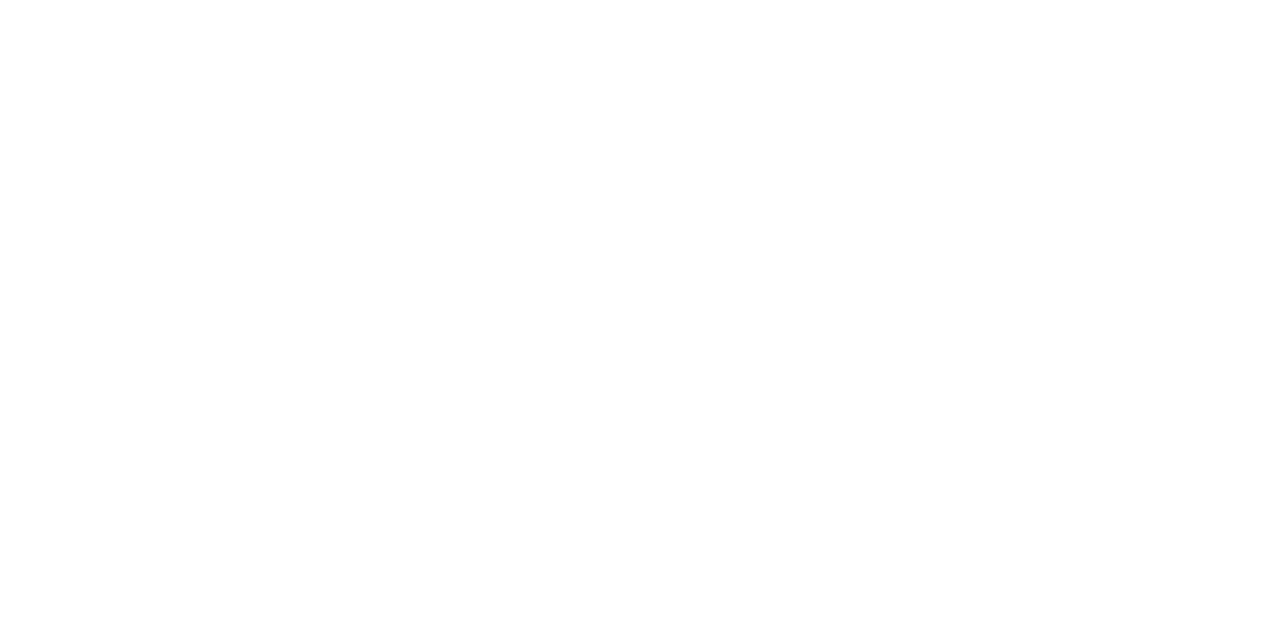
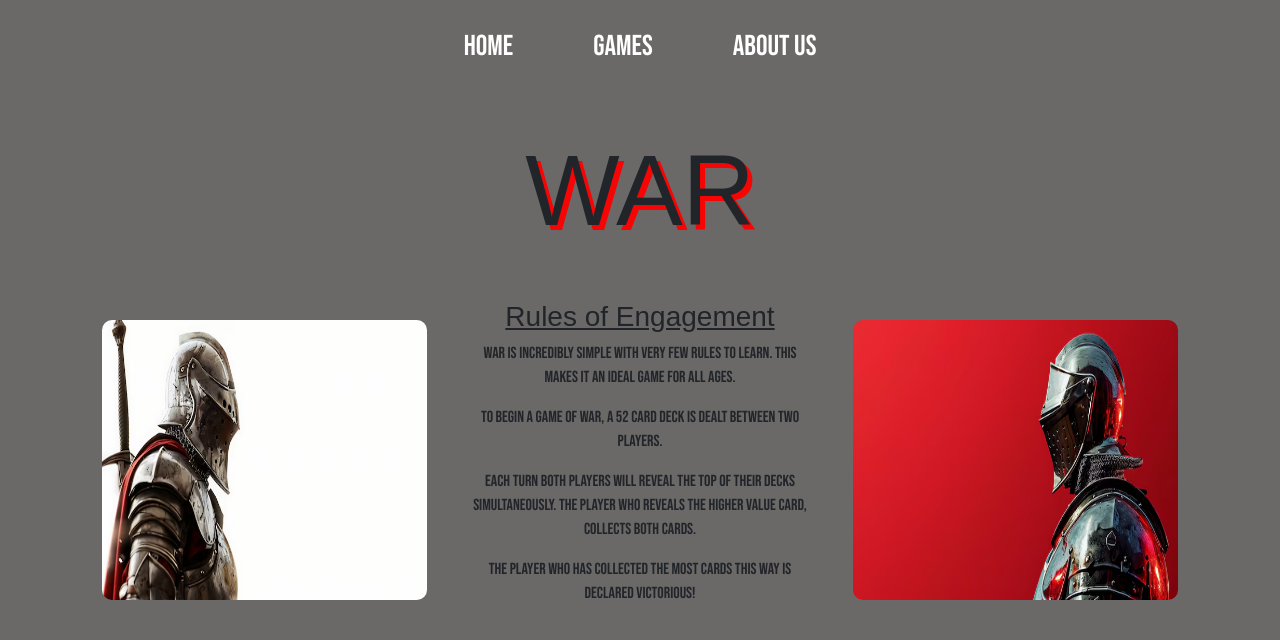
Before and after one commit to aMononito/group8MVP121624_fork_copy, a plain HTML site: page index.html in a window 1280 px wide. Drawn offline with nearby package versions, Linux system fonts and the light colour scheme.

Commit message:
Intro Page

```diff
--- a/assets/css/style.css
+++ b/assets/css/style.css
@@ -0,0 +1,120 @@
+* {
+    padding: 0;
+    margin: 0;
+    box-sizing: border-box;
+  }
+
+  html,
+  body {
+    font-family: "Bebas Neue", serif;
+    background-color: rgb(107, 104, 104);
+  }
+
+  header {
+    display: flex;
+    justify-content: center;
+    align-items: center;
+    height: 80px;
+  }
+
+  /**************************/
+  /* NAVIGATION */
+  /**************************/
+
+  nav {
+    width: 100%;
+  }
+
+  ul {
+    list-style: none;
+    display: flex;
+    gap: 5rem;
+    justify-content: center;
+    padding: 0;
+    margin: 0;
+  }
+
+  li {
+    font-size: 50px;
+  }
+
+  .main-nav-link {
+    text-decoration: none;
+    color: white;
+  }
+
+  .main-nav-link:link,
+  .main-nav-link:visited {
+    display: inline-block;
+    text-decoration: none;
+    color: white;
+    font-weight: 500;
+    font-size: 1.8rem;
+    transition: all 0.3s;
+  }
+
+  .main-nav-link:hover,
+  .main-nav-link:active {
+    color: rgb(243, 99, 99);
+  }
+
+  /**************************/
+  /*  BODY  */
+  /**************************/
+
+  main {
+  }
+
+  h1 {
+    display: block;
+    text-align: center;
+    font-size: 100px;
+    margin: 50px auto;
+    font-family: "Stencil Std", fantasy;
+    text-shadow: 5px 5px rgb(247, 5, 5)
+  }
+
+  h3 {
+    font-family: Stencil Std, fantasy;
+  }
+  .knight-one {
+    height: 280px;
+    width: 325px;
+    margin: 20px;
+    border-radius: 10px;
+
+
+  }
+
+  .knight-two {
+    height: 280px;
+    width: 325px;
+    margin: 20px;
+    border-radius: 10px;
+
+  }
+  #game-btns {
+    display: flex;
+    flex-direction: column;
+    justify-content: center;
+    align-items: center;
+    height: 100%;
+  }
+
+  .btn {
+    display: block;
+    font-size: 2rem;
+    padding: 1rem 2.5rem;
+    border-radius: 15px;
+
+    cursor: pointer;
+    margin-bottom: 10px;
+    background-color: rgb(243, 99, 99);
+    border-color: rgb(243, 99, 99);
+  }
+
+  .btn-primary:hover,
+  .btn-primary:active {
+    background-color: rgb(182, 76, 76);
+    border-color: rgb(182, 76, 76);
+  }
--- a/assets/css/war.css
+++ b/assets/css/war.css
@@ -70,11 +70,29 @@
   text-align: center;
   font-size: 100px;
   margin: 50px auto;
+  font-family: "Stencil Std", fantasy;
+  text-shadow: 5px 5px rgb(247, 5, 5)
 }
 
-.game {
+h3 {
+  font-family: Stencil Std, fantasy;
+}
+.knight-one {
+  height: 280px;
+  width: 325px;
+  margin: 20px;
+  border-radius: 10px;
+
+
 }
 
+.knight-two {
+  height: 280px;
+  width: 325px;
+  margin: 20px;
+  border-radius: 10px;
+
+}
 #game-btns {
   display: flex;
   flex-direction: column;
--- a/index.html
+++ b/index.html
@@ -3,13 +3,75 @@
   <head>
     <meta charset="UTF-8" />
     <meta name="viewport" content="width=device-width, initial-scale=1.0" />
+    <link rel="icon" type="image/png" href="Media/faviconGroup8White.png" />
+
+    <link rel="preconnect" href="https://fonts.googleapis.com" />
+    <link rel="preconnect" href="https://fonts.gstatic.com" crossorigin />
+    <link
+      href="https://fonts.googleapis.com/css2?family=Bebas+Neue&family=Rubik:ital,wght@0,300..900;1,300..900&display=swap"
+      rel="stylesheet"
+    />
+    <link
+      href="https://cdn.jsdelivr.net/npm/bootstrap@5.3.3/dist/css/bootstrap.min.css"
+      rel="stylesheet"
+      integrity="sha384-QWTKZyjpPEjISv5WaRU9OFeRpok6YctnYmDr5pNlyT2bRjXh0JMhjY6hW+ALEwIH"
+      crossorigin="anonymous"
+    />
+
     <link rel="stylesheet" href="./assets/css/style.css" />
-    <title>Document</title>
+    <title>Lets play! War Card Game</title>
   </head>
   <body>
-    <header></header>
-    <main></main>
+    <header>
+      <nav>
+        <ul>
+          <li><a class="main-nav-link" href="index.html">Home</a></li>
+          <li><a class="main-nav-link" href="war.html">Games</a></li>
+          <li><a class="main-nav-link" href=".about">About Us</a></li>
+        </ul>
+      </nav>
+    </header>
+    <main>
+      <h1>WAR</h1>
+      <section id="game">
+        <div class="container text-center">
+          <div class="row align-items-outside">
+            <div id="white knight" class="col">
+              <section id="image">
+                <div>
+                  <img class="knight-one" src="Media/medieval-knight-stands-with-his-sword-looking-right-he-is-wearing-full-plate-armor-red-cape_1187703-149266.avif" alt="White Knight" />
+                </div>
+              </section>
+              <p id=""></p>
+            </div>
+
+            <div id="container text-center" class="col">
+             <h3><u>Rules of Engagement</u></h3>
+              <p>War is incredibly simple with very few rules to learn. This makes it an ideal game for all ages.</p>
+              <p>To begin a game of WAR, a 52 card deck is dealt between two players.</p>
+              <p>Each turn both players will reveal the top of their decks simultaneously. The player who reveals the higher value card, collects both cards.</p>
+              <p>The player who has collected the most cards this way is declared victorious!</p>
+            </div>
+            <div id="red knight" class="col">
+              <section id="image">
+                <div>
+                  <section id="image">
+                    <div>
+                      <img class="knight-two" src="Media/knight-armor-with-helmet-facing-right-red-background_14117-925105.avif" alt="White Knight" />
+                    </div>
+                  </section>
+                </div>
+              </section>
+              <p id=""></p>
+            </div>
+          </div>
+        </div>
+      </section>
+
+      <section id="winner-display">
+        <p></p>
+      </section>
+    </main>
     <footer></footer>
-    <script src="./assets/Js/script.js"></script>
   </body>
 </html>
```
Also changed, not shown: war.html (+25 -19 lines), Media/knight-armor-with-helmet-facing-right-red-background_14117-925105.avif (added), Media/medieval-knight-stands-with-his-sword-looking-right-he-is-wearing-full-plate-armor-red-cape_1187703-149266.avif (added).
